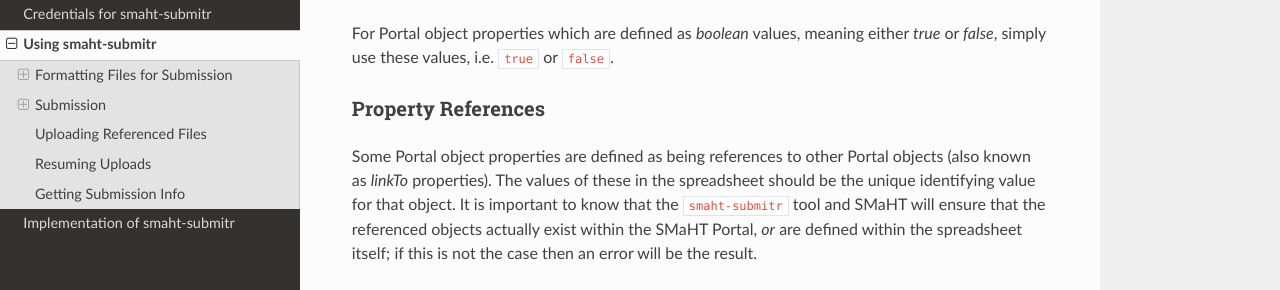
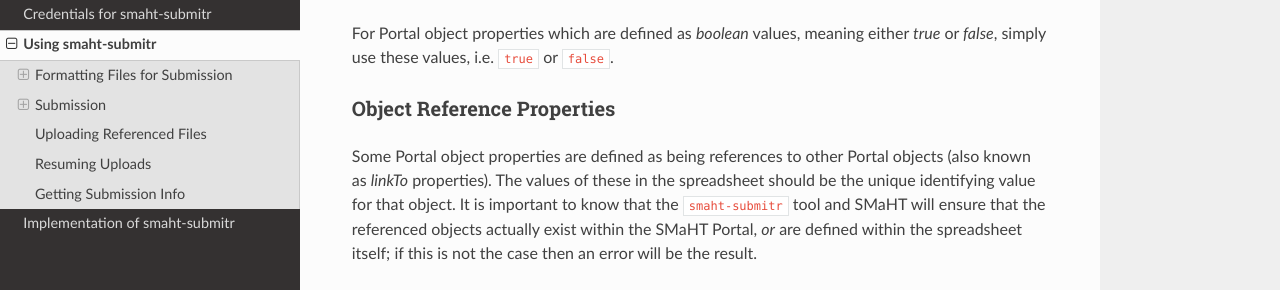
Before and after one commit to smaht-dac/submitr, a Sphinx documentation site: the page built from docs/source/usage.rst, in a window 1280 px wide and 900 px high, scrolled down 1834 px. Shown: the part 165-455 px from the top of the window. Built offline with Sphinx 7.4.7 and the Read the Docs theme 2.0.0, drawn with Linux system fonts in a browser that asks for light colours.

Commit message:
documentation

```diff
--- a/docs/source/usage.rst
+++ b/docs/source/usage.rst
@@ -78,8 +78,8 @@
 For Portal object properties which are defined as `boolean` values, meaning either `true` or `false`,
 simply use these values, i.e. ``true`` or ``false``.
 
-Property References
--------------------
+Object Reference Properties
+---------------------------
 
 Some Portal object properties are defined as being references to other Portal objects (also known as `linkTo` properties).
 The values of these in the spreadsheet should be the unique identifying value for that object.
```
